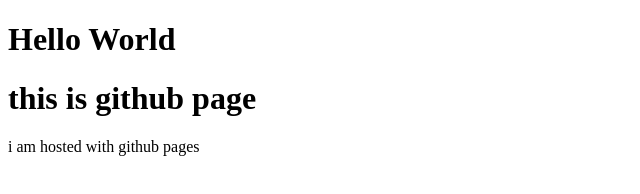
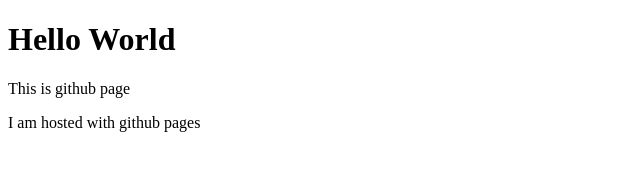
Before and after one commit to DimpleUP/DimpleUP.github.io, a plain HTML site: page index.html in a window 1280 px wide. Shown: the whole page, without its empty margins (0-640 px from the left). Drawn offline with Linux system fonts and the light colour scheme.

Commit message:
Update index.html

```diff
--- a/index.html
+++ b/index.html
@@ -5,7 +5,7 @@
  </head>
 <body>
   <h1> Hello World</h1>
-  <h1> this is github page</h1>
-   <p> i am hosted with github pages</p>
+  <p> This is github page</p>
+   <p> I am hosted with github pages</p>
 </body>
 </html>
```
